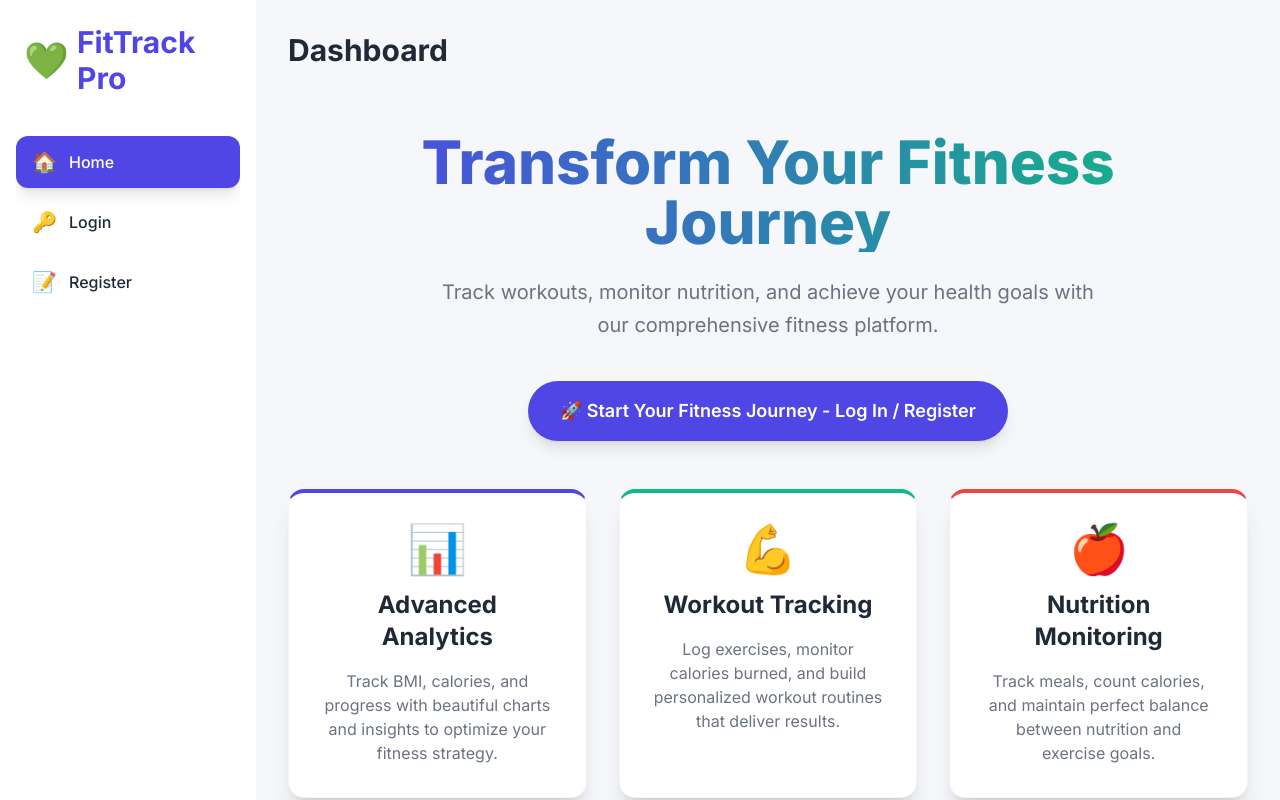
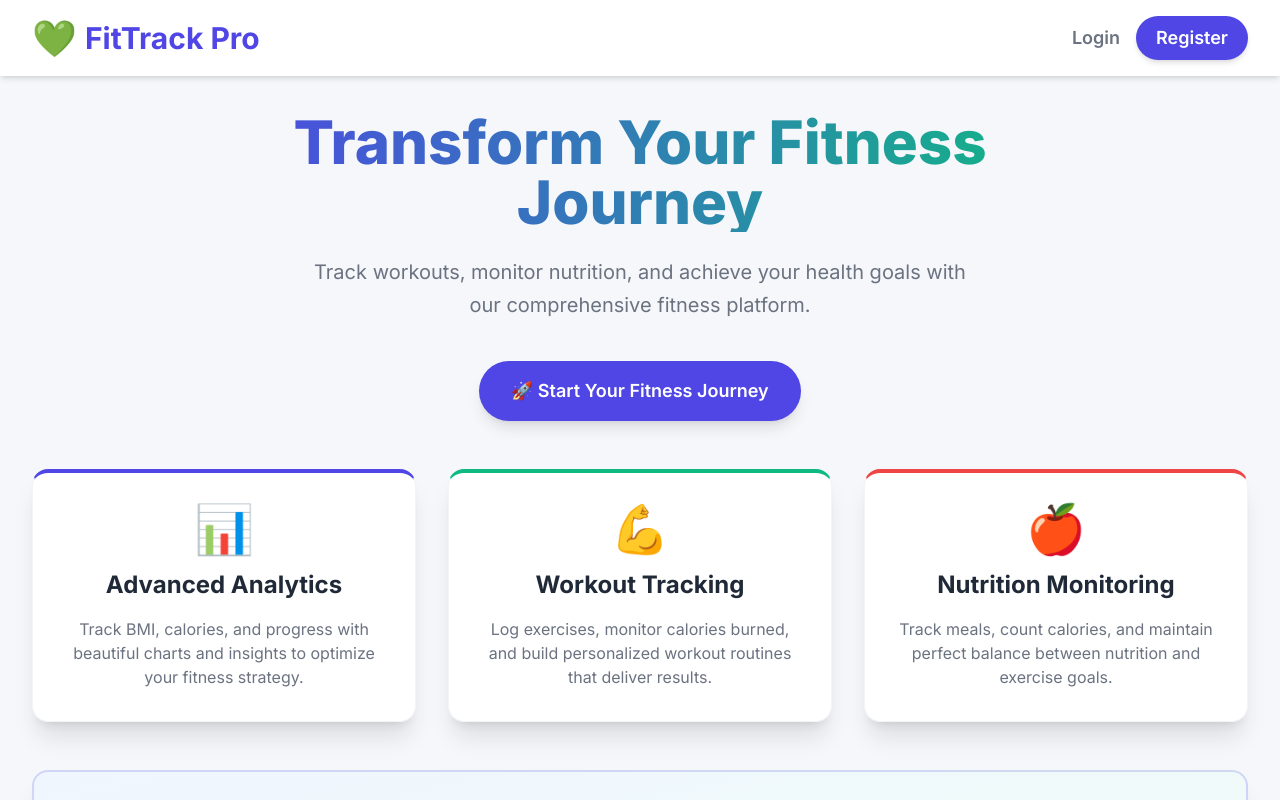
Before and after one commit to pathuGIT/Health-Tracker, a React (Create React App) app in the folder frontend/: page / in a window 1280 px wide. Shown: the top 800 px of the page. Built offline with nearby package versions, Linux system fonts and the light colour scheme.

Commit message:
90% Done

```diff
--- a/frontend/src/App.js
+++ b/frontend/src/App.js
@@ -16,6 +16,7 @@ import Register from "./pages/Register";
 import Profile from "./pages/Profile";
 import Sidebar from "./components/Sidebar";
 import Modal from "./components/Modal";
+import Header from "./components/Header"; // NEW IMPORT
 import { useAuth } from "./context/AuthContext";
 
 
@@ -94,6 +95,7 @@ function App() {
             setActiveTab("dashboard");
         } else if (!authToken && (activeTab !== "dashboard" && activeTab !== "login" && activeTab !== "register")) {
             // Redirect unauthorized access to dashboard/login prompt
+            // Now handled by the outer shell, redirecting to the main dashboard.
             setActiveTab("dashboard");
         }
         fetchData();
@@ -119,6 +121,7 @@ function App() {
         const isRestrictedToAdmin = ["users", "addUser"].includes(tabId);
 
         if (isUserSpecific && !userId) {
+            // If trying to access user page while logged out, navigate to login page/modal.
             return handleTabChange("login");
         }
 
@@ -161,26 +164,19 @@ function App() {
     // --- Content Renderer ---
     const renderContent = () => {
         // For unauthenticated users, only show the login prompt on the dashboard
-        if (!authToken && activeTab !== "dashboard") {
-            return (
-                <div className="card text-center max-w-2xl mx-auto p-10 mt-10">
-                    <h1 className="text-4xl font-extrabold text-primary-blue mb-4">Access Denied</h1>
-                    <p className="text-text-muted mb-6">
-                        You must be logged in to view this page.
-                    </p>
-                    <button
-                        className="btn-primary"
-                        onClick={() => handleTabChange("login")}
-                    >
-                        🔑 Log In / Register Now
-                    </button>
-                </div>
-            );
+        if (!authToken && activeTab !== "dashboard" && activeTab !== "login" && activeTab !== "register") {
+            // This is hit if the user somehow navigates to a protected page (e.g., /profile) while logged out.
+            // Now handled by the outer shell, redirecting to the main dashboard.
+            setActiveTab("dashboard");
+            return null; // Will trigger re-render to Dashboard
         }
 
         switch(activeTab) {
             case "dashboard":
-                return <Dashboard users={users} exercises={exercises} meals={meals} showLoginPrompt={!authToken} onLoginClick={() => handleTabChange("login")} />;
+            case "login":
+            case "register":
+                // Dashboard handles its own login prompt presentation. We use the onLoginClick to trigger modals via handleTabChange.
+                return <Dashboard users={users} exercises={exercises} meals={meals} showLoginPrompt={!authToken} onLoginClick={handleTabChange} />;
             case "users":
                 return <Users />;
             case "exercises":
@@ -194,7 +190,7 @@ function App() {
                 if (isAdmin) return <p className="card p-5">Admin does not have a user profile page. Switch to Dashboard or Users tab.</p>;
                 return <Profile />;
             default:
-                return <Dashboard users={users} exercises={exercises} meals={meals} showLoginPrompt={!authToken} onLoginClick={() => handleTabChange("login")} />;
+                return <Dashboard users={users} exercises={exercises} meals={meals} showLoginPrompt={!authToken} onLoginClick={handleTabChange} />;
         }
     };
 
@@ -210,19 +206,34 @@ function App() {
         else modalTitle = "Form";
     }
 
+    // Determine padding to account for fixed header
+    const mainContentPaddingTop = 'pt-[80px]'; // Adding approx. 80px padding to top for the fixed header
+
+    // Logic to determine main content left margin based on sidebar visibility
+    const mainContentMarginLeft = authToken ? 'ml-64' : 'ml-0';
+
+
     return (
-        <div className="min-h-screen bg-background-light flex">
-            {/* Left Sidebar Navigation */}
+        <div className="min-h-screen bg-background-light flex flex-col">
+            {/* NEW: Global Header (always visible) */}
+            <Header onTabChange={handleTabChange} activeTab={activeTab} />
+
+            <div className="flex flex-grow">
+                {/* Left Sidebar Navigation - Only show if authenticated */}
+                {authToken && (
                     <Sidebar
                         activeTab={activeTab}
                         setActiveTab={handleTabChange}
                         onLogout={handleLogout}
                         authToken={authToken}
                     />
+                )}
 
-            {/* Main Content Area */}
-            <div className="flex-grow ml-64 p-8">
-                {/* Header for main content area */}
+                {/* Main Content Area - Conditional Margin and Padding */}
+                <div className={`flex-grow p-8 ${mainContentPaddingTop} ${mainContentMarginLeft}`}>
+
+                    {/* Header for main content area (Moved to new Header.jsx for unauthenticated view) */}
+                    {authToken && (
                         <header className="mb-8 flex justify-between items-center">
                             <h2 className="text-3xl font-bold text-text-dark capitalize">
                                 {/* Display a nicer header based on the active tab */}
@@ -231,6 +242,7 @@ function App() {
                                  activeTab.replace(/([A-Z])/g, ' $1').trim()}
                             </h2>
                         </header>
+                    )}
 
                     {/* Content */}
                     <main className="min-h-[70vh]">
@@ -242,6 +254,7 @@ function App() {
                         &copy; {new Date().getFullYear()} FitTrack Pro. All rights reserved.
                     </footer>
                 </div>
+            </div>
 
             {/* Global Modal - Will render if modalContent is set */}
             <Modal isOpen={!!modalContent} onClose={closeModal} title={modalTitle}>
--- a/frontend/src/components/Dashboard.jsx
+++ b/frontend/src/components/Dashboard.jsx
@@ -81,7 +81,7 @@ const Dashboard = ({ users, exercises, meals, showLoginPrompt, onLoginClick }) =
                         animate={{ opacity: 1 }}
                         transition={{ delay: 0.4, duration: 0.5 }}
                     >
-                        🚀 Start Your Fitness Journey - Log In / Register
+                        🚀 Start Your Fitness Journey
                     </motion.button>
                 </div>
 
@@ -182,7 +182,7 @@ const Dashboard = ({ users, exercises, meals, showLoginPrompt, onLoginClick }) =
                 transition={{ duration: 0.3 }}
                 className="space-y-8"
             >
-                <h1 className="text-3xl font-bold text-accent-green">Admin Dashboard 👑</h1>
+                <h1 className="text-3xl font-bold text-accent-green">Admin Panel 👑</h1>
                 <p className="text-text-muted">Welcome back, {activeUserName || 'Admin'}. You have oversight over **{users.length}** registered users.</p>
 
                 <div className="grid grid-cols-1 md:grid-cols-3 gap-6">
@@ -223,7 +223,8 @@ const Dashboard = ({ users, exercises, meals, showLoginPrompt, onLoginClick }) =
             transition={{ duration: 0.3 }}
             className="space-y-8"
         >
-            <h1 className="text-xl font-semibold text-text-dark">Hi {activeUserName || 'User'}! Here is your progress snapshot.</h1>
+            <h1 className="text-3xl font-bold text-text-dark">Hello, {activeUserName || 'User'}!</h1>
+            <p className="text-xl text-text-muted">Here is your daily fitness overview.</p>
 
             {/* Stats Grid */}
             <div className="grid grid-cols-2 md:grid-cols-4 gap-6">
--- a/frontend/src/components/Header.jsx
+++ b/frontend/src/components/Header.jsx
@@ -1,17 +1,54 @@
-import { Link } from "react-router-dom";
+// frontend/src/components/Header.jsx
+import React from "react";
+import { useAuth } from "../context/AuthContext";
 
-const Header = () => {
+const Header = ({ onTabChange, activeTab }) => {
+    // Get auth state and actions from context
+    const { authToken, handleLogout } = useAuth();
+    const isLoggedOut = !authToken;
+    const isLoginPage = activeTab === 'login';
+    const isRegisterPage = activeTab === 'register';
+
+    // The header is fixed to the top and spans the entire width.
     return (
-        <header className="bg-gradient-to-r from-indigo-600 to-purple-600 text-white shadow-lg">
-            <div className="container mx-auto flex justify-between items-center py-4 px-6">
-                <h1 className="text-2xl font-bold">FitTrack Pro</h1>
-                <nav className="space-x-6">
-                    <Link to="/" className="hover:text-gray-200">Home</Link>
-                    <Link to="/dashboard" className="hover:text-gray-200">Dashboard</Link>
-                    <Link to="/users" className="hover:text-gray-200">Users</Link>
-                    <Link to="/exercises" className="hover:text-gray-200">Exercises</Link>
-                    <Link to="/meals" className="hover:text-gray-200">Meals</Link>
-                </nav>
+        <header className="fixed top-0 left-0 right-0 z-40 bg-card-white shadow-md">
+            <div className="max-w-full mx-auto px-8 py-4 flex justify-between items-center">
+                {/* Logo/Title - Button action navigates to dashboard */}
+                <button
+                    onClick={() => onTabChange("dashboard")}
+                    className="text-3xl font-bold text-primary-blue flex items-center hover:opacity-90 transition-opacity"
+                >
+                    <span className="text-accent-green mr-2 text-4xl">💚</span> FitTrack Pro
+                </button>
+
+                {/* Navigation/Actions */}
+                <div className="flex space-x-4">
+                    {isLoggedOut ? (
+                        // Logged Out View: Show Login and Register buttons
+                        <>
+                            <button
+                                className={`text-lg font-semibold transition-colors ${isLoginPage ? 'text-primary-hover' : 'text-text-muted hover:text-primary-blue'}`}
+                                onClick={() => onTabChange('login')}
+                            >
+                                Login
+                            </button>
+                            <button
+                                className={`text-lg font-semibold px-5 py-2 rounded-full shadow-md transition-all ${isRegisterPage ? 'bg-accent-green text-white hover:bg-green-600' : 'bg-primary-blue text-white hover:bg-primary-hover'}`}
+                                onClick={() => onTabChange('register')}
+                            >
+                                Register
+                            </button>
+                        </>
+                    ) : (
+                        // Logged In View: Show Logout button
+                        <button
+                            className="text-lg font-semibold text-accent-red hover:text-red-700 transition-colors"
+                            onClick={handleLogout}
+                        >
+                            Logout 🚪
+                        </button>
+                    )}
+                </div>
             </div>
         </header>
     );
--- a/frontend/src/components/Sidebar.jsx
+++ b/frontend/src/components/Sidebar.jsx
@@ -42,8 +42,11 @@ const Sidebar = ({ activeTab, setActiveTab, onLogout, authToken }) => {
 
     // Fallback to allUserItems if role is not set yet (during loading)
     if (authToken && !userRole) {
-         filteredNavItems = allUserItems;
+        filteredNavItems = allUserItems;
     }
+
+    // Determine the height of the top area for spacing
+    const topSpacingClass = authToken ? 'h-[72px]' : 'mb-8'; // Match header height (Header.jsx py-4 means height ~72px)
 
     return (
         <motion.div
@@ -53,14 +56,12 @@ const Sidebar = ({ activeTab, setActiveTab, onLogout, authToken }) => {
             exit={{ x: -256 }}
             transition={{ type: "spring", stiffness: 100, damping: 20 }}
         >
-            {/* Logo/Header */}
-            <div className="mb-8 p-2">
-                <h1 className="text-3xl font-bold text-primary-blue flex items-center">
-                    <span className="text-accent-green mr-2 text-4xl">💚</span> FitTrack Pro
-                </h1>
-                {/* NEW: Display Role */}
-                {userRole && (
-                     <p className="text-xs font-medium text-text-muted mt-1 px-1">Role: <span className="font-semibold text-primary-blue">{userRole}</span></p>
+            {/* Logo/Header - MODIFIED: Removed branding/logo if authenticated to prevent overlap */}
+            {/* Added spacing div to push links down past the fixed global header */}
+            <div className={`mb-4 p-2 ${topSpacingClass} flex items-end justify-start`}>
+                {/* Only show Role if logged in */}
+                {authToken && userRole && (
+                    <p className="text-xs font-medium text-text-muted px-1"></p>
                 )}
             </div>
 
```
Lines whose indentation alone changed are shown as unchanged.
